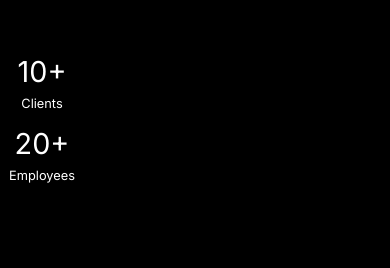
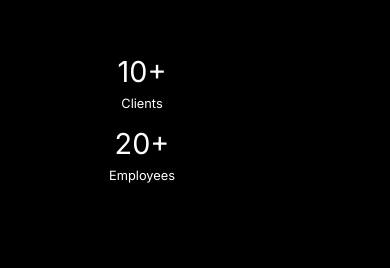
Before and after one commit to SahlMjt-droid/DigiEagle, a React (Vite) app: page / in a window 390 px wide. Shown: the part 1509-1777 px from the top of the page. Built offline with nearby package versions, Linux system fonts and the light colour scheme.

Commit message:
Add comprehensive mobile responsiveness for Home page

```diff
--- a/src/pages/Home.css
+++ b/src/pages/Home.css
@@ -1299,14 +1299,14 @@
     padding: 2rem 1rem !important;
     margin-top: 1rem !important;
     background: #000000 !important;
-    margin-left: 50px !important;
+    margin-left: 150px !important;
   }
 
   .stats-container {
     display: grid !important;
     grid-template-columns: 1fr 1fr !important;
     gap: 1rem !important;
-    max-width: 90% !important;
+    max-width: 100% !important;
     margin: 0 auto !important;
   }
 
```
